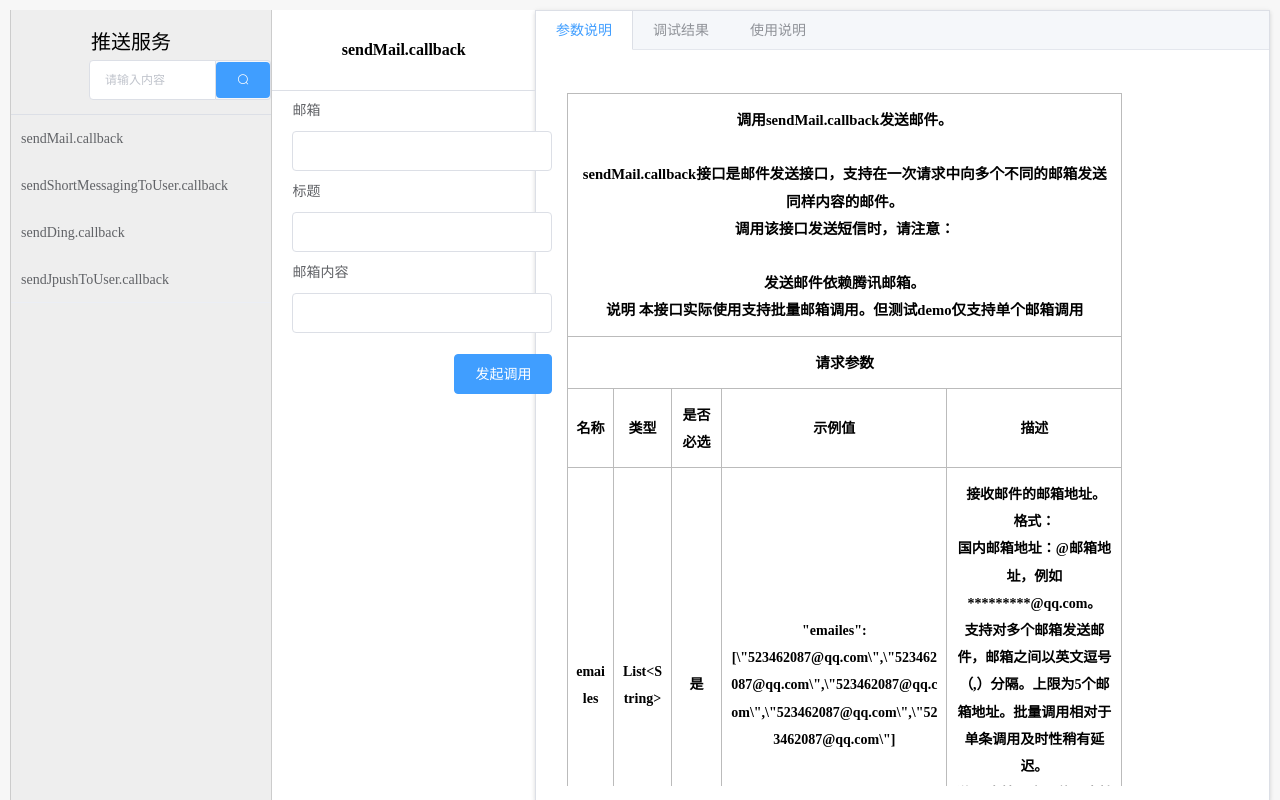
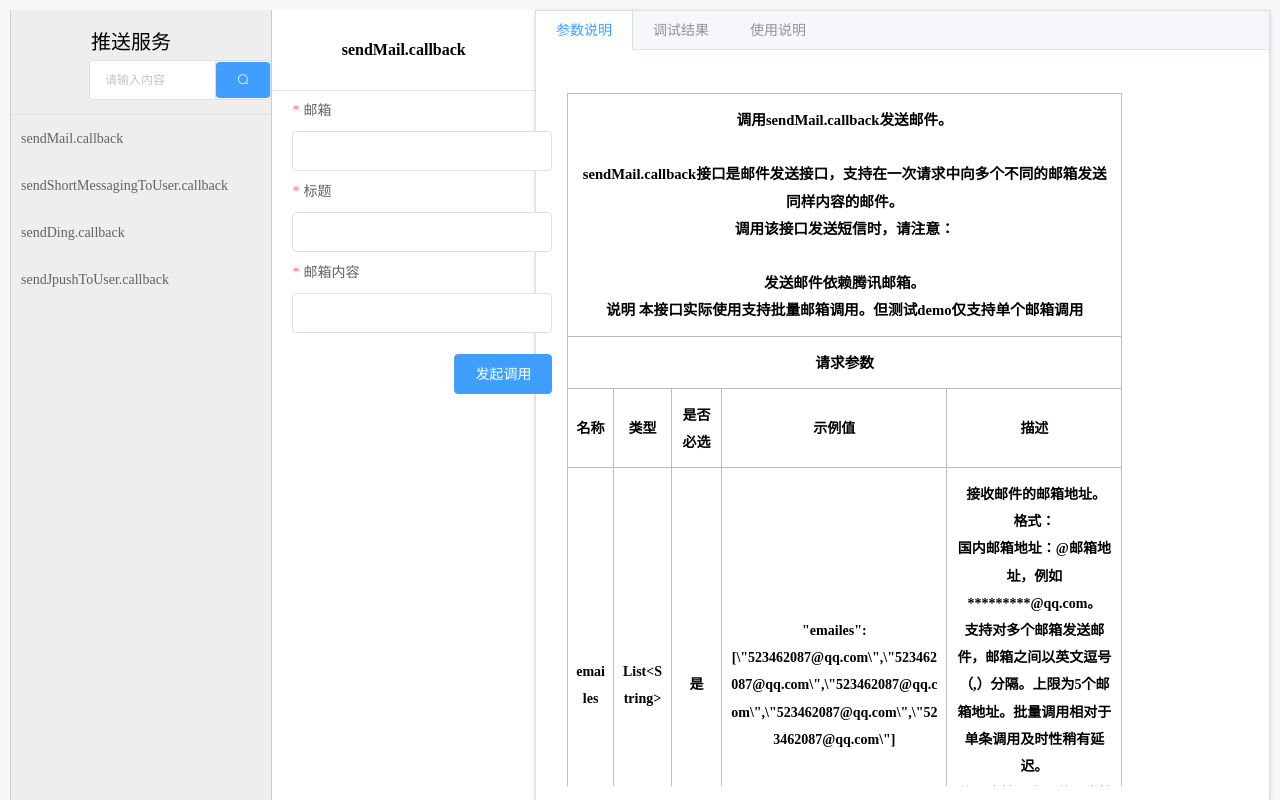
Before and after one commit to zhangzhen123hua/nginx-dome, a Vue app: page /#/view in a window 1280 px wide. Built offline with nearby package versions, Linux system fonts and the light colour scheme.

Commit message:
修改json文件

```diff
--- a/src/components/index.vue
+++ b/src/components/index.vue
@@ -14,7 +14,7 @@
             <el-button slot="append" type="primary" icon="el-icon-search" @click="goSearch()"></el-button>
           </el-input>
           <el-divider></el-divider>
-          <el-table :data="tableData" :show-header="showHeader" @row-click="goRow($event)">
+          <el-table :data="tableData" :show-header="showHeader" @row-click="goClickRow($event)">
             <el-table-column prop="date"></el-table-column>
           </el-table>
         </div>
@@ -24,25 +24,20 @@
           <div class="mid_content_top" v-text="bigTitle"></div>
           <el-divider></el-divider>
           <div class="mid_content_bot">
-            <!-- <el-popover
-              placement="right-end"
-              width="400"
-              trigger="hover"
-              content="国内邮箱地址：@邮箱地址，例如*********@qq.com。
-支持对多个邮箱发送邮件，邮箱之间以英文逗号（,）分隔。上限为5个邮箱地址。批量调用相对于单条调用及时性稍有延迟。
-说明 本接口实际使用支持批量邮箱调用。但测试demo仅支持单个邮箱调用">
-               <i class="el-icon-question" slot="reference"></i>
-            </el-popover>-->
             <el-form label-position="top" :model="validateForm" ref="formDom" class="demo-dynamic">
               <el-form-item
                 v-for="(item, index) in validateForm.domains"
-                :label="item.name"
+                :label="item.codename"
                 :key="index"
+                :prop="'domains.' + index + '.value'"
+                  :rules="{
+                  required: item.required ? true : false, message: item.fullMessage, trigger: 'blur'
+                }"
               >
                 <el-input v-model="item.value" style="width:260px;"></el-input>
               </el-form-item>
               <el-form-item>
-                <el-button @click="submitForm('formDom')" class="btn" type="primary">发起调用</el-button>
+                <el-button @click="submitForm()" class="btn" type="primary">发起调用</el-button>
               </el-form-item>
             </el-form>
           </div>
@@ -55,7 +50,7 @@
               <div class="dome" v-html="exampleCode"></div>
             </el-tab-pane>
             <el-tab-pane label="Debugging Result">
-              <div v-html="debResult"></div>
+              <div v-html="debugResult"></div>
             </el-tab-pane>
           </el-tabs>
         </div>
@@ -66,62 +61,29 @@
 
 <script>
 import { fromByLevel } from './http'
+const jsonData = require('./data.json')
 export default {
   data () {
     return {
-      inputData: null,
+      inputData: '',
       showHeader: false,
       tableData: [],
       formData: [],
-      position: 'top',
-      debResult: '',
-      liftData: '',
-      bigTitle: '',
-      exampleCode: '',
+      debugResult: '', //调用结果
+      bigTitle: '', //标题
+      exampleCode: '', //示例代码
       validateForm: {
         domains: []
-      }
+      },
     }
   },
   mounted () {
-    this.gitTableData()
-     this.goRow(0)
+    //发请求
+    this.tableData=jsonData.interfaceList; //获取表格数据
+    this.formData =jsonData.interfaceListInfo; //获取表单数据
+    this.goClickRow(0); //页面初始化
    },
   methods: {
-    // 获取表格数据
-    gitTableData () {
-      return (this.tableData = [
-        {
-          key: 0,
-          date: 'sendMail.callback',
-          code: `<p>public class SendMail {</p><p>public static void main(String[] args) {Map<String, Object> jsonMap =new HashMap();//调用接口所需的参数</p></br><p>List<String> info = new ArrayList<String>();</p><p>info.add(\"*****@dddd.com\");</p><p>&nbsp;&nbsp;jsonMap.put(\"emailes\", info);//邮箱集合</p><p>jsonMap.put(\"title\",\"sssss\");//邮件标题</p><p>jsonMap.put(\"message\",\"fsadads\");//邮件内容</p><p>try {</p><p>String result =</p><p>LeanIotSendUtil.send(\"http://192.168.0.215:9001/interface/apidata \",</p><p>\"test\", \"123456\",</p><p>\"sendMail.callback\", \"\", jsonMap);</p><p>System.out.println(\"result:\"+result);</p><p>} catch (Exception e) {</p><p>e.printStackTrace();</p><p>}</p><p>}</p><p>}</p>`
-        },
-        {
-          key: 1,
-          date: 'sendShortMessagingToUser.callback',
-          code: `<p>public class SendMail {</p><p>public static void main(String[] args) {Map<String, Object> jsonMap =new HashMap();//调用接口所需的参数</p></br><p>List<String> info = new ArrayList<String>();</p><p>info.add(\"12345678901\");</p><p>&nbsp;&nbsp;jsonMap.put(\"phoneNumber\", info);//接受手机号</p><p>jsonMap.put(\"alarmPhone\",\"12345678901\");//处理人手机号</p><p>jsonMap.put(\"message\",\"fsadads\");//短信内容</p><p>try {</p><p>String result =</p><p>LeanIotSendUtil.send(\"http://192.168.0.215:9001/interface/apidata \",</p><p>\"test\", \"123456\",</p><p>\"sendShortMessagingToUser.callback\", \"\", jsonMap);</p><p>System.out.println(\"result:\"+result);</p><p>} catch (Exception e) {</p><p>e.printStackTrace();</p><p>}</p><p>}</p><p>}</p>` },
-        {
-          key: 2,
-          date: 'sendDing.callback',
-          code: `<p>public class SendMail {</p><p>public static void main(String[] args) {Map<String, Object> jsonMap =new HashMap();//调用接口所需的参数</p></br><p>List<String> info = new ArrayList<String>();</p><p>info.add(\"12345678901\");</p><p>&nbsp;&nbsp;jsonMap.put(\"phones\", info);//钉钉手机号</p><p>jsonMap.put(\"title\",\"报警消息\");//钉钉件标题</p><p>jsonMap.put(\"message\",\"XX服务监测不到心跳，请查收\");//钉钉内容</p><p>jsonMap.put(\"tagId\",\"141\");//群组</p><p>try {</p><p>String result =</p><p>LeanIotSendUtil.send(\"http://192.168.0.215:9001/interface/apidata \",</p><p>\"test\", \"123456\",</p><p>\"sendMail.callback\", \"\", jsonMap);</p><p>System.out.println(\"result:\"+result);</p><p>} catch (Exception e) {</p><p>e.printStackTrace();</p><p>}</p><p>}</p><p>}</p>`
-        },
-        {
-          key: 3,
-          date: 'sendJpushToUser.callback',
-          code: `<p>jsonMap.put("phoneNumber","13501347261");//手机号</p>
-                <p>jsonMap.put("message","内容");//内容</p>
-                <p>jsonMap.put("message","内容");//内容</p>
-                <p>try {</p>
-                <p> String result =  LeanIotSendUtil.send("http://192.168.1.95:9008/interface/apidata ",</p>
-                <p>"test", "123456",</p>
-                <p>"sendJpushToUser.callback", "1.0", jsonMap);</p>
-                <p>System.out.println("result:"+result);</p>
-                <p>} catch (Exception e) {</p>
-                <p>e.printStackTrace();</p>
-                <p>}</p>`
-        }
-      ])
-    },
     // 搜索功能
     goSearch () {
       if (this.inputData) {
@@ -132,114 +94,32 @@ export default {
       }
     },
     //点击行
-    goRow (f) {
-      const result = [
-        {
-          // 邮箱
-          key: 0,
-          domains: [{
-            value: '',
-            key: 0,
-            name: 'emailes'
-          }, {
-            value: '',
-            key: 1,
-            name: 'title'
-          }, {
-            value: '',
-            key: 2,
-            name: 'message'
-          }]
-        },
-        // 短信
-        {
-          key: 1,
-          domains: [
-            {
-              value: '',
-              key: 0,
-              name: 'phoneNumber'
-            }, {
-              value: '',
-              key: 1,
-              name: 'alarmPhone'
-            }, {
-              value: '',
-              key: 2,
-              name: 'message'
-            }
-          ]
-        },
-        // 钉钉
-        {
-          key: 2,
-          domains: [
-            {
-              value: '',
-              key: 0,
-              name: 'phones'
-            }, {
-              value: '',
-              key: 1,
-              name: 'title'
-            }, {
-              value: '',
-              key: 2,
-              name: 'message'
-            }, {
-              value: '',
-              key: 3,
-              name: 'tagId'
-            }, {
-              value: '',
-              key: 4,
-              name: 'isAtAll'
-            }
-          ]
-        },
-        // 极光
-        {
-          key: 3,
-          domains: [
-            {
-              value: '',
-              key: 0,
-              name: 'phoneNumber'
-            }, {
-              value: '',
-              key: 1,
-              name: 'message'
-            }
-          ]
-        }
-      ]
-      if (f === 0) {
-        this.validateForm.domains = result[0].domains
-        this.bigTitle = this.tableData[0].date
-        this.exampleCode = this.tableData[0].code
+    goClickRow (f) {
+       this.$refs.formDom.resetFields(); //重置表单和验证
+      if (f === 0) { //页面初始化默认选中第一项
+        this.validateForm.domains = this.formData[0].args; // 表单项
+        this.bigTitle = this.tableData[0].date; //标题和参数1
+        this.exampleCode = this.tableData[0].utilCode; //示例代码
       }
-      result.forEach((item) => {
+      this.formData.forEach((item) => {
         if (f.key === item.key) {
-          this.validateForm.domains = item.domains
+          this.validateForm.domains = item.args
           this.bigTitle = f.date
-          this.exampleCode = f.code
+          this.exampleCode = f.utilCode
         }
       })
-      this.liftData = f.date
     },
     //发起调用功能
-    submitForm (formName) {
-      this.$refs[formName].validate(async (valid) => {
+    submitForm () {
+      this.$refs.formDom.validate(async (valid) => {
         if (valid) {
-          const params = {}
+          const params = {}; //参数2
           this.validateForm.domains.forEach((item) => {
-            params[item.name] = item.value
+            params[item.codename] = item.value
           })
-          let res = await fromByLevel(this.liftData, params)
-          this.debResult = res.data
-        } else {
-          console.log('error submit!!')
-          return false
+          let {data} = await fromByLevel(this.bigTitle, params)
+          if(data.code !==0)return this.$message.error('调用失败')
+          this.debugResult = data;
         }
       })
     }
--- a/src/components/view.vue
+++ b/src/components/view.vue
@@ -11,9 +11,7 @@
           <el-table
             :data="tableData"
             :show-header="showHeader"
-            :highlight-current-row="currentHighLight"
-            :current-row-key="currentKey"
-            @row-click="goRow($event)"
+            @row-click="goClickRow($event)"
            >
             <el-table-column
               prop="date"
@@ -27,25 +25,20 @@
           <div class="mid_content_top" v-text="bigTitle" ></div>
           <el-divider></el-divider>
           <div class="mid_content_bot">
-             <!-- <el-popover
-              placement="right-end"
-              width="400"
-              trigger="hover"
-              content="国内邮箱地址：@邮箱地址，例如*********@qq.com。
-支持对多个邮箱发送邮件，邮箱之间以英文逗号（,）分隔。上限为5个邮箱地址。批量调用相对于单条调用及时性稍有延迟。
-说明 本接口实际使用支持批量邮箱调用。但测试demo仅支持单个邮箱调用">
-               <i class="el-icon-question" slot="reference"></i>
-            </el-popover> -->
             <el-form label-position="top" :model="validateForm" ref="formDom"  class="demo-dynamic">
                 <el-form-item
                   v-for="(item, index) in validateForm.domains"
                   :label="item.name"
                   :key="index"
+                  :prop="'domains.' + index + '.value'"
+                    :rules="{
+                    required: item.required ? true : false, message: item.fullMessage, trigger: 'blur'
+                  }"
                 >
                 <el-input v-model="item.value" style="width:260px;"></el-input>
                 </el-form-item>
                 <el-form-item>
-                  <el-button  @click="submitForm('formDom')" class="btn" type="primary" >发起调用</el-button>
+                  <el-button  @click="submitForm()" class="btn" type="primary" >发起调用</el-button>
                 </el-form-item>
             </el-form>
 
@@ -60,7 +53,7 @@
                 <iframe  width="100%" height="100%"  :src="'./../../'+iframeUrl+'.html'" frameborder="0"></iframe>
               </div>
             </el-tab-pane>
-            <el-tab-pane label="调试结果"><div v-html="debResult"></div></el-tab-pane>
+            <el-tab-pane label="调试结果"><div v-html="debugResult"></div></el-tab-pane>
             <el-tab-pane label="使用说明">
               <div>
                 <iframe  width="100%" height="100%"  :src="'./../../'+instructions+'.html'" frameborder="0"></iframe>
@@ -75,60 +68,30 @@
 </template>
 
 <script>
-import{fromByLevel}from './http';
+import{fromByLevel}from './http'
+const jsonData = require('./data.json')
 export default {
    data(){
      return{
-      inputData:null,
+      inputData:'',
       showHeader:false,
       tableData:[],
       formData:[],
-      debResult:'',
-      instructions:'',
-      liftData:'',
-      bigTitle:'',
+      debugResult:'', //调用结果
+      iframeUrl:'',  //参数说明
+      instructions:'', // 使用说明
+      bigTitle:'', //标题
       validateForm: {
-        domains:[]
-      },
-      iframeUrl:'',
-      currentKey:'',
-      currentHighLight:true
+        domains:[],
+      }
      }
    },
    mounted(){
-     this.gitTableData();
-     this.goRow(0);//页面初始化
+    this.tableData=jsonData.interfaceList; //获取表格数据
+    this.formData =jsonData.interfaceListInfo; //获取表单数据
+    this.goClickRow(0);//页面初始化
    },
    methods:{
-     //获取表格数据
-    gitTableData(){
-      return (this.tableData=[
-        {
-          key:0,
-          date: 'sendMail.callback',
-          htmlName:'sendMail',//参数说明
-          describe:'help' //使用说明
-        },
-        {
-          key:1,
-          date: 'sendShortMessagingToUser.callback',
-          htmlName:'sortMessage',
-          describe:'help'
-        },
-        {
-          key:2,
-          date: 'sendDing.callback',
-          htmlName:'ding',
-          describe:'help'
-        },
-        {
-          key:3,
-          date:'sendJpushToUser.callback',
-          htmlName:'jpush',
-          describe:'jpushHelp'
-        }
-        ])
-    },
     //搜索功能
     goSearch(){
       if(this.inputData){
@@ -138,121 +101,37 @@ export default {
         this.inputData=null;
       }
     },
-    //点击当前行
-    goRow(f){
-      const result =[
-      //邮箱
-      {
-        key:0,
-        domains:[
-        {
-          value: '',
-          key:0,
-          name:'邮箱'
-        },{
-          value: '',
-          key:1,
-          name:'标题'
-        },{
-          value: '',
-          key:2,
-          name:'邮箱内容'
-        }]
-      },
-      //短信
-        {
-          key:1,
-          domains:[
-            {
-              value: '',
-              key:0,
-              name:'接受手机号'
-            },{
-              value: '',
-              key:1,
-              name:'处理人手机号'
-            },{
-              value: '',
-              key:2,
-              name:'短信内容'
-            }
-          ]
-        },
-       //钉钉
-        {
-          key:2,
-          domains:[
-            {
-              value: '',
-              key:0,
-              name:'钉钉手机号'
-            },{
-              value: '',
-              key:1,
-              name:'钉钉件标题'
-            },{
-              value: '',
-              key:2,
-              name:'钉钉内容'
-            },{
-              value: '',
-              key:3,
-              name:'群组'
-            },{
-              value: '',
-              key:4,
-              name:'是否群发'
-            }
-          ]
-        },
-        //极光
-        {
-          key:3,
-          domains:[
-            {
-              value: '',
-              key:0,
-              name:'手机号'
-            },{
-              value: '',
-              key:1,
-              name:'推送内容'
-            }
-          ]
-        }
-      ];
-      if(f===0){
-        this.validateForm.domains=result[0].domains;
-        this.bigTitle=this.tableData[0].date;
-        this.currentKey=this.tableData[0].key;
-        this.iframeUrl=this.tableData[0].htmlName;
-        this.instructions=this.tableData[0].describe;
+    //点击行
+    goClickRow(f){
+      this.$refs.formDom.resetFields(); //重置表单和验证
+      if(f===0){ //页面初始化默认选中第一项
+        this.validateForm.domains=this.formData[0].args; // 表单项
+        this.bigTitle=this.tableData[0].date; //标题和参数1
+        this.iframeUrl=this.tableData[0].htmlName;   //参数说明
+        this.instructions=this.tableData[0].describe; //使用说
       }
-      result.forEach((item)=>{
+
+      this.formData.forEach((item)=>{
         if(f.key===item.key){
-          this.validateForm.domains=item.domains;
+          this.validateForm.domains=item.args;
           this.bigTitle=f.date;
-          this.currentKey=f.key
           this.iframeUrl=f.htmlName;
           this.instructions=f.describe;
         }
       })
-      this.liftData=f.date
 
     },
     //发起调用功能
-    submitForm(formName) {
-      this.$refs[formName].validate(async (valid) => {
+    submitForm() {
+      this.$refs.formDom.validate(async (valid) => {
         if (valid) {
-          const params={};
+          const params={}; //参数2
           this.validateForm.domains.forEach((item)=>{
              params[item.name]=item.value
           })
-          let res = await fromByLevel( this.liftData,params )
-          this.debResult = res.data
-        } else {
-          console.log('error submit!!');
-          return false;
+          let {data} = await fromByLevel( this.bigTitle,params )
+          if(data.code !==0) return this.$message.error('调用失败')
+          this.debugResult = data;
         }
       });
     }
```
Also changed, not shown: src/components/data.json (+56 -18 lines).
